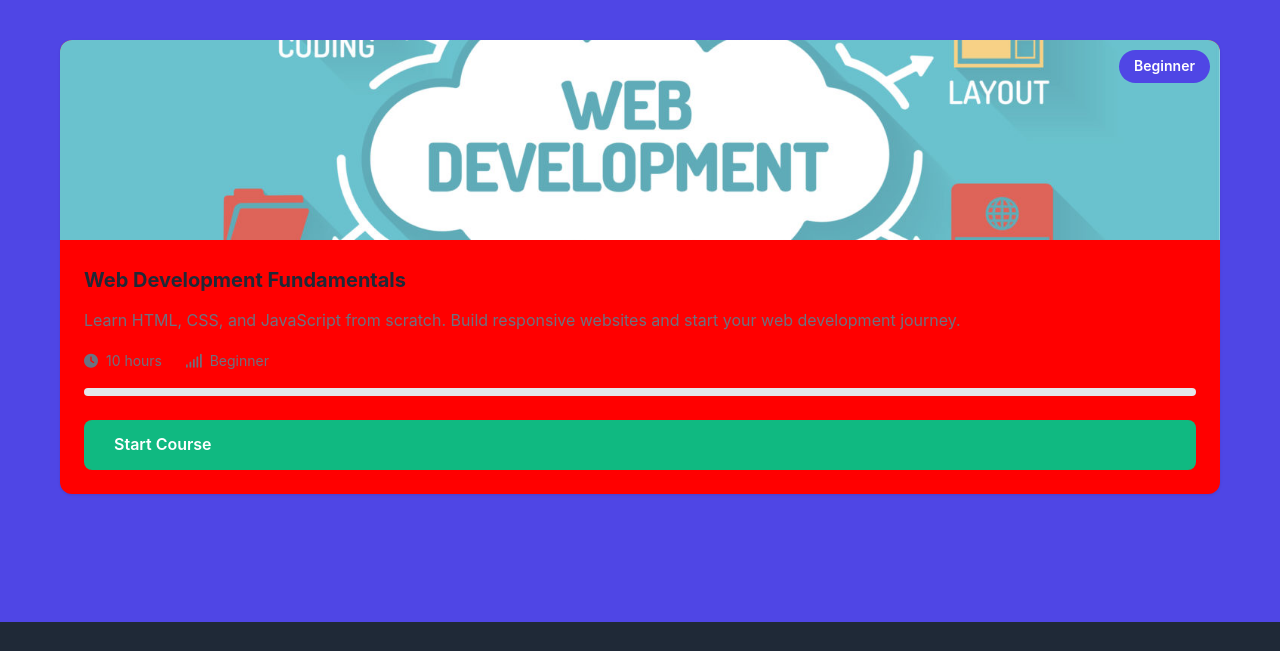
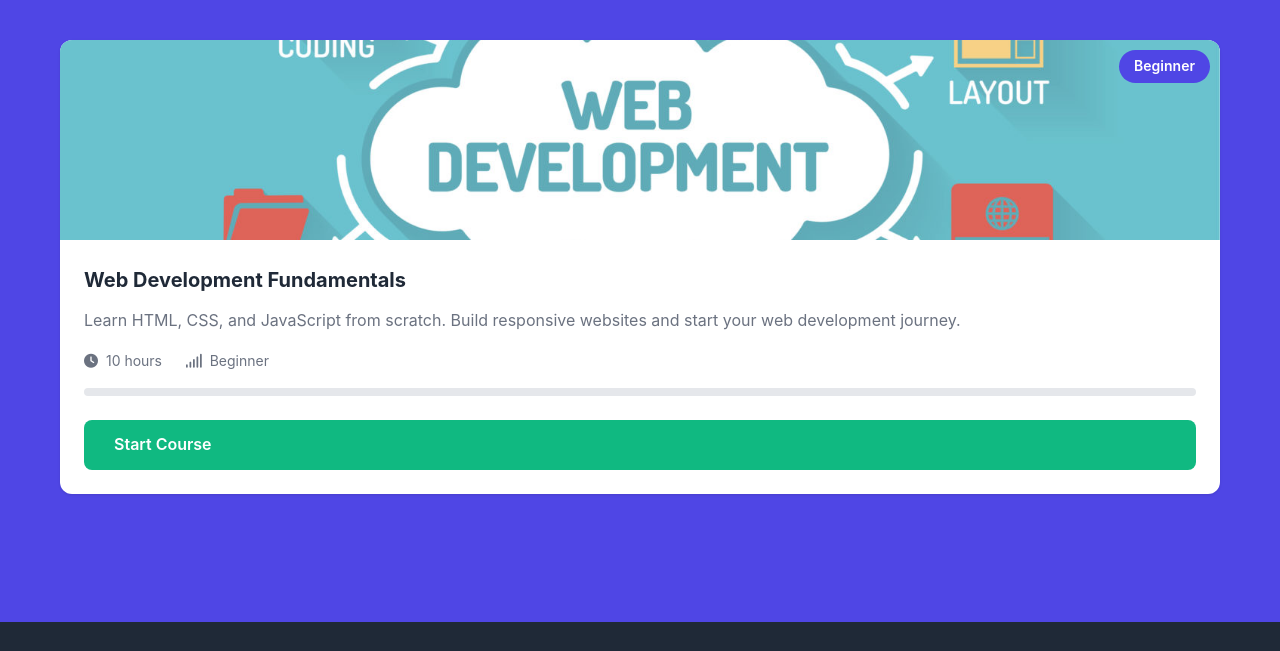
Before and after one commit to Reetika694/codtech, a plain HTML site: page index.html in a window 1280 px wide. Shown: the part 628-1279 px from the top of the page. Drawn offline with Linux system fonts and the light colour scheme.

Commit message:
Update styles.css

```diff
--- a/styles.css
+++ b/styles.css
@@ -13,7 +13,7 @@
     --text-primary: #1F2937;
     --text-secondary: #6B7280;
     --bg-light: #4F46E5;
-    --bg-white: #FF0000;
+    --bg-white: #FFFFFF;
     --shadow: 0 1px 3px rgba(0, 0, 0, 0.1);
     --shadow-lg: 0 10px 15px rgba(0, 0, 0, 0.1);
 }
```
